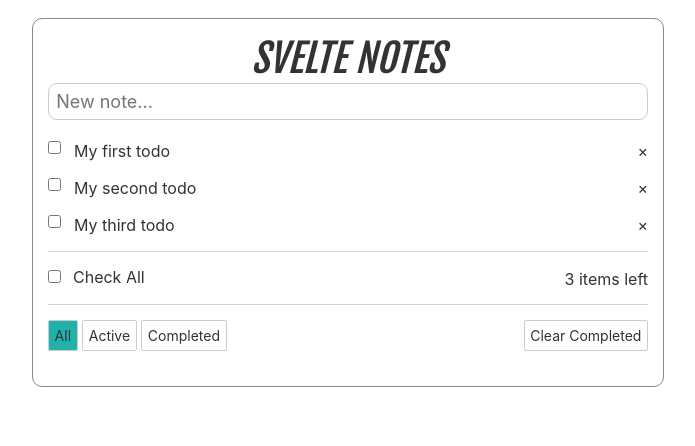
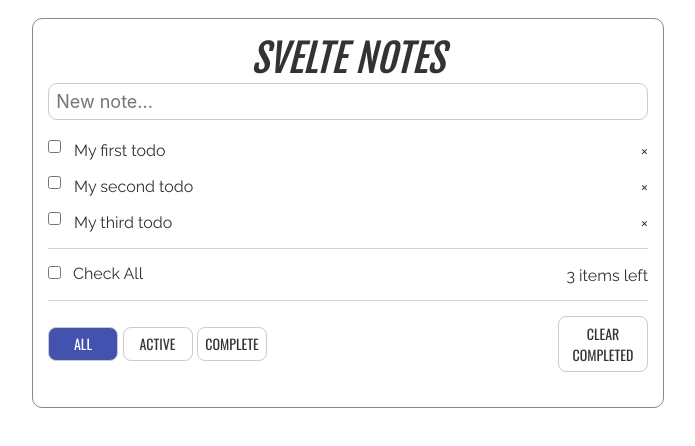
Before and after one commit to hamzanadeveloper/svelte-todo, a Svelte app in the folder svelte-todo/: page / in a window 1280 px wide. Shown: the top 446 px of the page, without its empty margins (292-987 px from the left). Built offline with nearby package versions, Linux system fonts and the light colour scheme.

Commit message:
Main card completed

```diff
--- a/svelte-todo/public/index.html
+++ b/svelte-todo/public/index.html
@@ -9,7 +9,7 @@
 	<link rel='icon' type='image/png' href='/favicon.png'>
 	<link rel='stylesheet' href='/global.css'>
 	<link rel='stylesheet' href='/bundle.css'>
-	<link href="https://fonts.googleapis.com/css?family=Fjalla+One&display=swap" rel="stylesheet">
+    <link href="https://fonts.googleapis.com/css?family=Fjalla+One|Oswald|Raleway&display=swap" rel="stylesheet">
 
 	<script defer src='/bundle.js'></script>
 </head>
--- a/svelte-todo/src/TodoItem.svelte
+++ b/svelte-todo/src/TodoItem.svelte
@@ -38,6 +38,7 @@
     .remove-item {
         cursor: pointer;
         margin-left: 15px;
+        font-family: 'Raleway', sans-serif;
     }
     .remove-item:hover {
         color: lightseagreen;
@@ -49,6 +50,7 @@
     .todo-item-label {
         border: 1px solid white;
         margin-left: 12px;
+        font-family: 'Raleway', sans-serif;
     }
     .completed {
         text-decoration: line-through;
--- a/svelte-todo/src/Todos.svelte
+++ b/svelte-todo/src/Todos.svelte
@@ -81,24 +81,40 @@ function handleToggleComplete(event) {
     {/each}
 
     <div class="inner-container">
-        <div><label><input class="inner-container-input" type="checkbox" on:change={checkAllTodos}>Check All</label></div>
-        <div>{todosRemaining} items left</div>
+        <div style="font-family: 'Raleway', sans-serif;"><label><input class="inner-container-input" type="checkbox" on:change={checkAllTodos}>Check All</label></div>
+        <div style="font-family: 'Raleway', sans-serif;">{todosRemaining} items left</div>
     </div>
 
     <div class="inner-container">
         <div>
-            <button on:click={() => updateFilter('all')} class:active="{currentFilter === 'all'}">All</button>
-            <button on:click={() => updateFilter('active')} class:active="{currentFilter === 'active'}">Active</button>
-            <button on:click={() => updateFilter('completed')} class:active="{currentFilter === 'completed'}">Completed</button>
+            <button class="filter-btn" on:click={() => updateFilter('all')} class:active="{currentFilter === 'all'}">ALL</button>
+            <button class="filter-btn" on:click={() => updateFilter('active')} class:active="{currentFilter === 'active'}">ACTIVE</button>
+            <button class="filter-btn" on:click={() => updateFilter('completed')} class:active="{currentFilter === 'completed'}">COMPLETE</button>
         </div>
         <div>
-            <button on:click={clearCompleted}>Clear Completed</button>
+            <button class="clear-btn" style="width:90px" on:click={clearCompleted}>CLEAR COMPLETED</button>
         </div>
     </div>
 
 </div>
 
 <style>
+    .filter-btn{
+        width: 70px;
+        font-family: 'Oswald', sans-serif;
+        cursor: pointer;
+        border-radius: 8px;
+    }
+    .clear-btn{
+         width: 70px;
+         font-family: 'Oswald', sans-serif;
+         cursor: pointer;
+         border-radius: 8px;
+     }
+     .clear-btn:hover{
+        background: rgb(234, 79, 36);
+        color: white;
+     }
     .title{
         font-family: 'Fjalla One', sans-serif;
             text-align: center;
@@ -135,7 +151,7 @@ function handleToggleComplete(event) {
             margin-bottom: 20px;
     }
     .todo-input:focus{
-    border: 1px solid #02b44b;
+        border: 1px solid #02b44b;
     }
     .inner-container {
         display: flex;
@@ -155,12 +171,14 @@ function handleToggleComplete(event) {
         appearance: none;
     }
     button:hover {
-        background: lightseagreen;
+       background: rgb(67,81,175);
+       color:white;
     }
     button:focus {
         outline: none;
     }
     .active {
-        background: lightseagreen;
+        background: rgb(67,81,175);
+        color:white;
     }
 </style>
```
